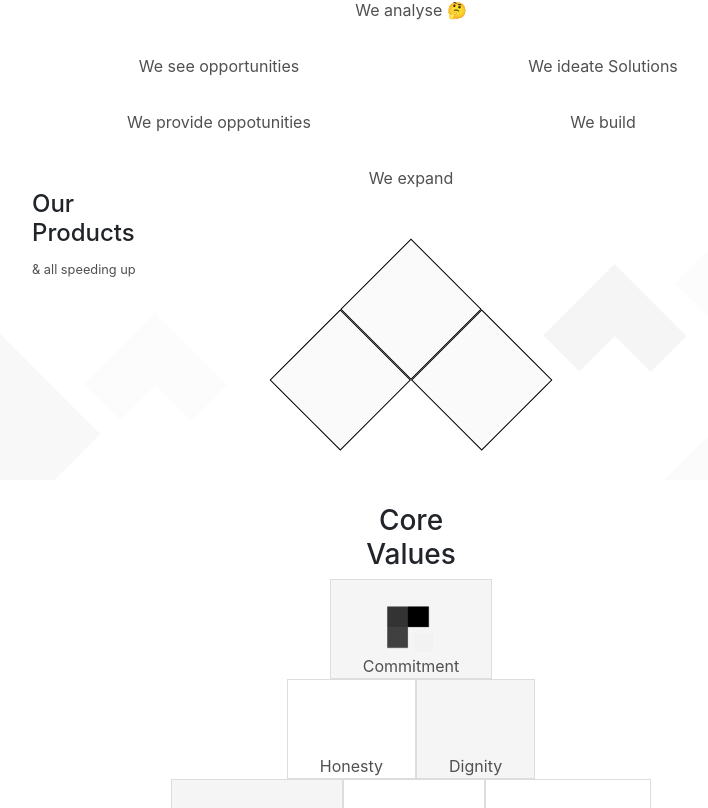
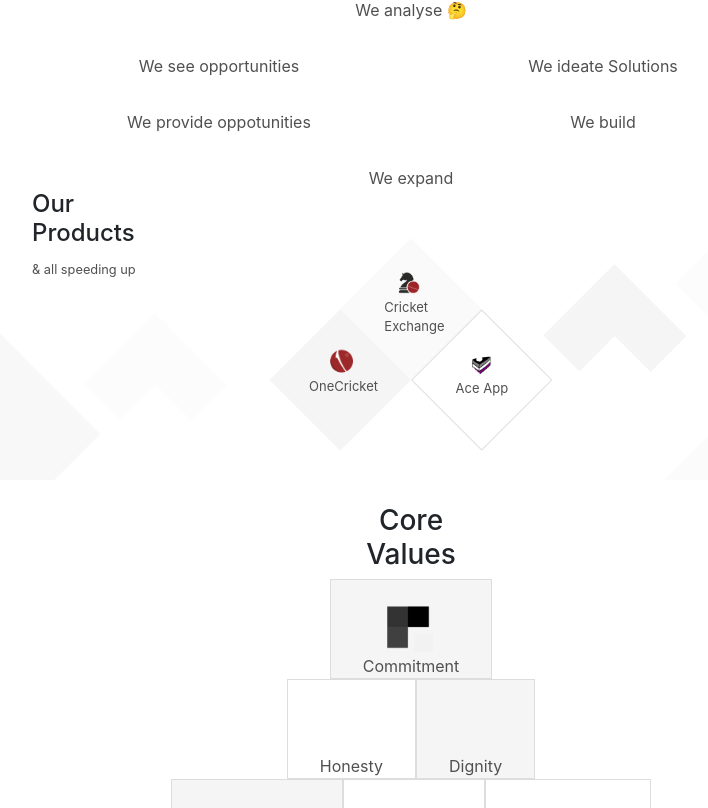
Before and after one commit to priyanshunayan/PARTH, a React (Create React App) app in the folder parth-web/: page / in a window 1280 px wide. Shown: the part 1612-2420 px from the top of the page, without its empty margins (229-937 px from the left). Built offline with nearby package versions, Linux system fonts and the light colour scheme.

Commit message:
our products component ready

```diff
--- a/parth-web/src/components/products/products.js
+++ b/parth-web/src/components/products/products.js
@@ -5,6 +5,9 @@ import Container from 'react-bootstrap/Container'
 import styles from './products.module.css'
 import Background from '../../assets/images/group-5.svg'
 import image from '../../assets/images/image.svg'
+import celogo from '../../assets/images/ce-logo.png'
+import oclogo from '../../assets/images/logo-one-cricket-17.png'
+import aclogo from '../../assets/images/l-ace-app.png'
 const styling = {
     backgroundImage: `url(${Background})`,
     backgroundRepeat: 'no-repeat',
@@ -12,6 +15,41 @@ const styling = {
 }
 
 export class Products extends Component {
+    constructor(props) {
+        super(props);
+        this.state ={
+            display:false,
+            hover:false
+        };
+      }
+    showCE = () => {
+        this.setState({
+            display:true,
+            hover:true,
+            info: "Cricket Exchange is a the best site we have! You should try our products out."
+        })
+    }
+    showOC = () => {
+        this.setState({
+            display:true,
+            hover:true,
+            info: "One Cricket is a the best site we have! You should try our products out."
+        })
+    }
+    showAC = () => {
+        this.setState({
+            display:true,
+            hover:true,
+            info: "Ace App is a the best site we have! You should try our products out."
+        })
+    }
+    hide = () => {
+        this.setState({
+            display:false,
+            info:""
+        })
+    }
+    //onMouseOver={this.showCE} onMouseOut={this.hideCE}
     render(){
         return(
             <div>
@@ -26,14 +64,39 @@ export class Products extends Component {
                         <Col className={styles.center} >
                         <div className={styles.rotate}>
                         <div className={styles.center}>
-                                <div className={styles.product1}>
+                                <div className={styles.product1}onMouseOver={this.showCE} onMouseOut={this.hide} >
+                                    <div className={styles.rotateBack}>
+                                        <div>
+                                            <img src={celogo} className={styles.logoce}></img>
+                                        <br /><div className={styles.textce}>Cricket  Exchange</div>
+                                        </div>
+                                        </div>
                                 </div>
-                                <div className={styles.product1}>
+                                <div className={styles.product3} onMouseOver={this.showAC} onMouseOut={this.hide}>
+                                <div className={styles.rotateBack}>
+                                    <div>
+                                        <img src={aclogo} className={styles.logoac}/>
+                                        <br /><span className={styles.textac}>Ace App</span>
+                                    </div>
                                 </div>
                             </div>
-                            <div className={styles.product1}>
+
                             </div>
-
+                            <div>
+                                <div className={styles.aligninline}>
+                                <div className={styles.product2} onMouseOver={this.showOC} onMouseOut={this.hide}>
+                                    <div className={styles.rotateBack}>
+                                        <div>
+                                            <img src={oclogo} className={styles.logooc}/>
+                                            <br /><span className={styles.textoc}>OneCricket</span>
+                                            </div>
+                                        </div>
+                                </div>
+                                <div className={styles.productInfo}>
+                                    {this.state.info}
+                                </div>
+                                </div>
+                            </div>
                         </div>
                         </Col>
                     </Row>
--- a/parth-web/src/components/products/products.module.css
+++ b/parth-web/src/components/products/products.module.css
@@ -1,6 +1,10 @@
 .productHeader {
   margin-left: 11em;
   margin-bottom: 0;
+}
+
+.hide {
+  display: none;
 }
 
 .productHeaderSmall {
@@ -10,19 +14,110 @@
 .product1 {
   width: 100px;
   height: 100px;
-  border: 1px solid black;
   background: #fafafa;
 }
 
-.product1name {
+.product2 {
+  width: 100px;
+  height: 100px;
+  background: #f5f5f5;
+  margin-left: calc(150px);
+}
+@keyframes fadein {
+  from {
+    opacity: 0;
+
+  }
+
+  to {
+    opacity: 1;
+
+  }
+}
+
+.productInfo {
+  padding: 1em;
+  width: 250px;
+  margin-left: calc(0%);
+  animation: fadein 2s;
+}
+
+.aligninline {
+  display: flex;
+
+}
+
+.hide {
+  margin-right: calc(150px);
+  display: none;
+}
+
+.product3 {
+  width: 100px;
+  height: 100px;
+  border: solid 1px #dfdfdf;
+  background-color: #ffffff;
+}
+
+.rotateBack {
   transform: rotate(-45deg);
+  display: flex;
+  justify-content: center;
+  align-content: center;
 }
 
 .rotate {
   transform: rotate(45deg);
+  transition-duration: 1s;
+}
+
+.rotate:hover {
+  transform: rotate(0deg);
+  transition-duration: 1s;
 }
 
 
+
+.logoce,
+.logooc,
+.logoac {
+  width: 30%;
+}
+
+.logoce {
+  margin-left: 19px;
+}
+
+.logooc {
+  margin-top: 14px;
+  margin-left: 14px;
+}
+
+.logoac {
+  margin-top: 20px;
+  margin-left: 10px;
+}
+
+.textce {
+  font-size: 13px;
+  padding-left: 14px;
+  margin-top: 5px;
+  color: #505050
+}
+
+.textoc {
+  font-size: 13px;
+  margin-left: -7px;
+  margin-right: 14px;
+  color: #505050;
+  margin-top: 5px;
+}
+
+.textac {
+  font-size: 13px;
+  margin-left: -5px;
+  color: #505050;
+}
 
 .center {
   display: flex;
@@ -34,5 +129,5 @@
   text-align: center;
   margin: -100px 0 -200px 0;
   width: 50%;
-  height:auto;
+  height: auto;
 }
```
